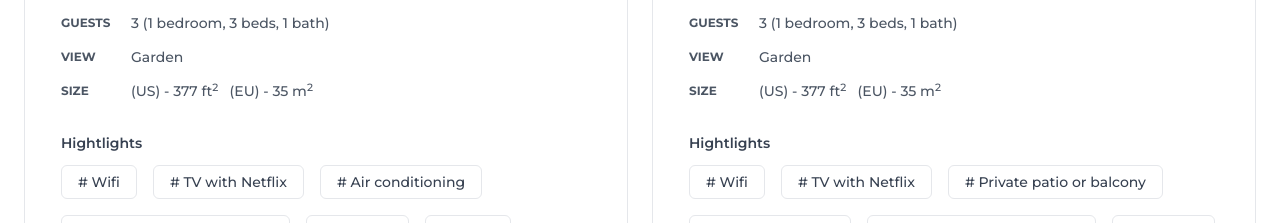
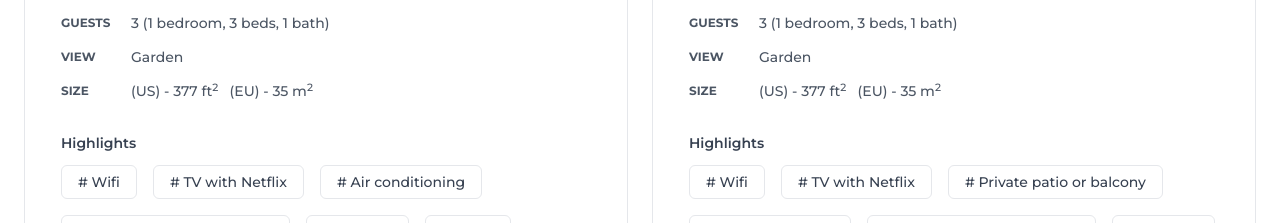
Before and after one commit to IlijaRad/apartments, a Next.js app: page / in a window 1280 px wide. Shown: the part 2300-2523 px from the top of the page. Built offline with nearby package versions, Linux system fonts and the light colour scheme.

Commit message:
- fix spelling error

```diff
--- a/components/Card.js
+++ b/components/Card.js
@@ -44,7 +44,7 @@ const Card = ({
           </div>
         </div>
         <div className="mt-6 text-sm font-semibold text-gray-700 lg:mt-8">
-          Hightlights
+          Highlights
         </div>
         <div className="mt-3 flex flex-wrap gap-4">
           {highlights.map((highlight, ix) => (
```
